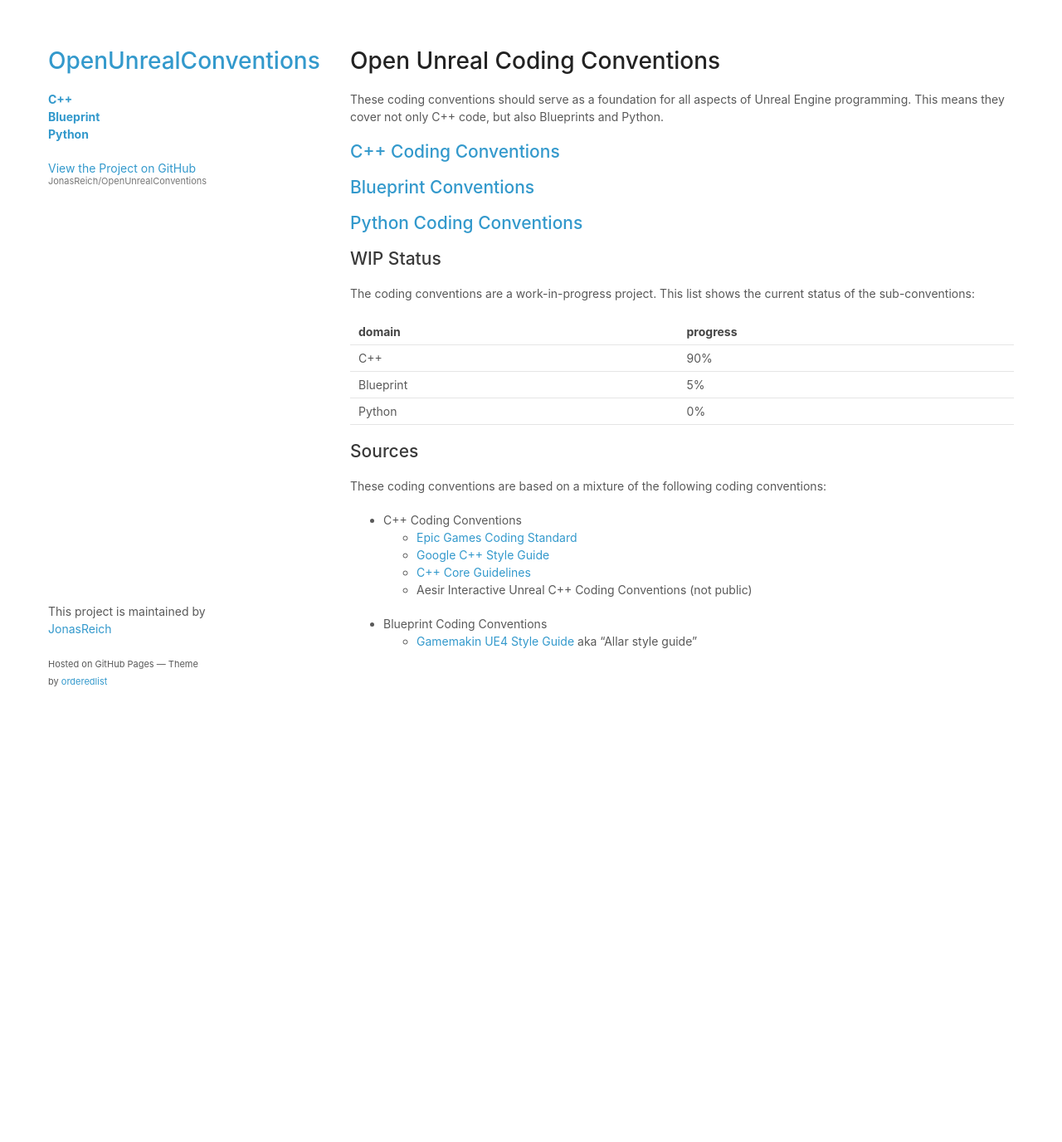
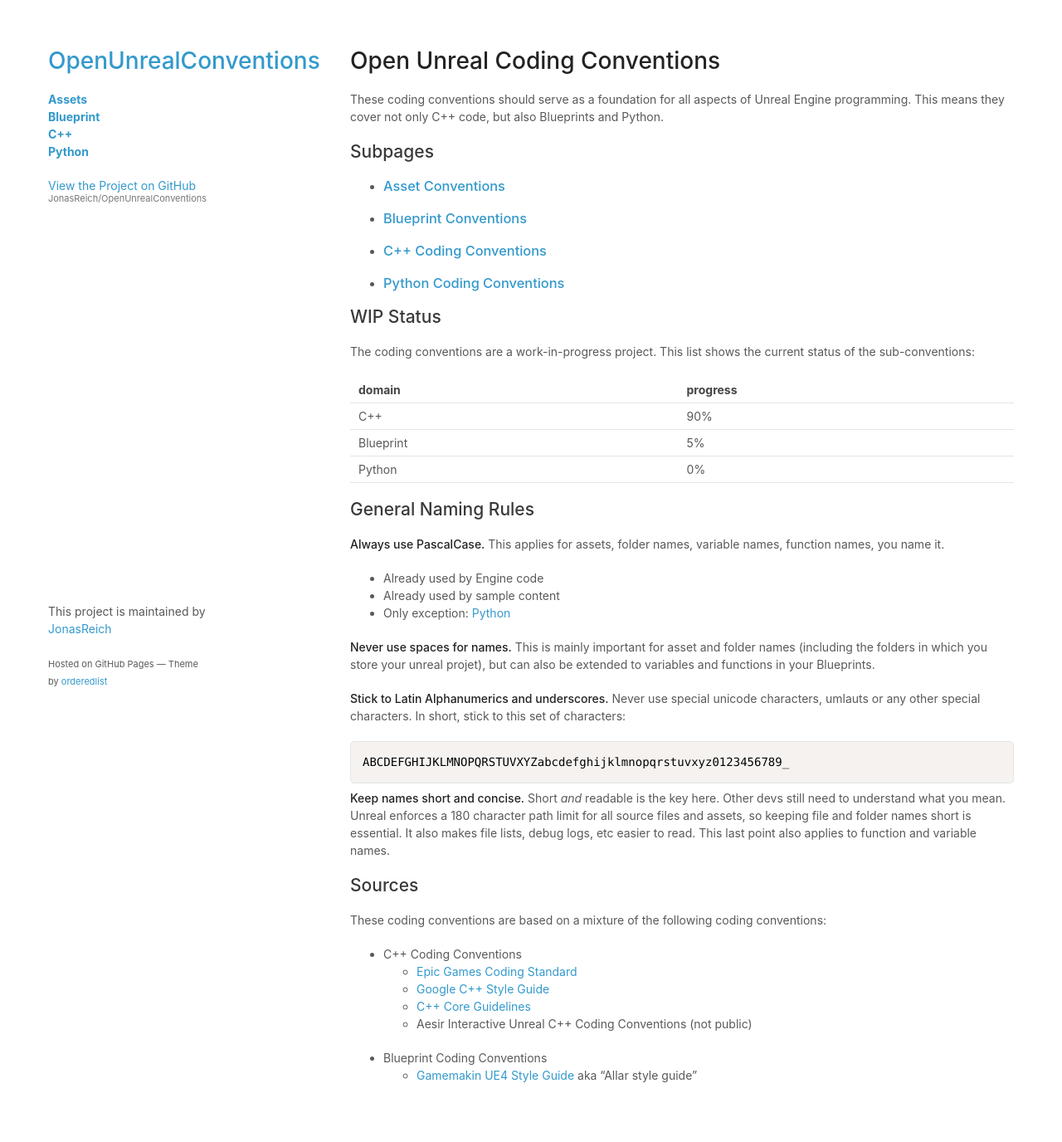
Before and after one commit to JonasReich/OpenUnrealConventions, a Jekyll site: the page built from README.md, in a window 1280 px wide. Shown: the whole page at 83% size. Built offline with Jekyll 4.4.1, drawn with Linux system fonts in a browser that asks for light colours; our own code applies the rules of GitHub Pages for plain Markdown files; a script that is not in the unit is left out; the repository's description, which GitHub fills in, is left out; before the commit the page ends 900 px from its top, so only the background shows below that.

Commit message:
Split Blueprint conventions into Blueprint and Assets

````diff
--- a/README.md
+++ b/README.md
@@ -2,9 +2,11 @@
 
 These coding conventions should serve as a foundation for all aspects of Unreal Engine programming. This means they cover not only C++ code, but also Blueprints and Python.
 
-## [C++ Coding Conventions](./C++/README.md)
-## [Blueprint Conventions](./Blueprint/README.md)
-## [Python Coding Conventions](./Python/README.md)
+## Subpages
+- ### [Asset Conventions](./UnrealAssets/README.md)
+- ### [Blueprint Conventions](./Blueprint/README.md)
+- ### [C++ Coding Conventions](./C++/README.md)
+- ### [Python Coding Conventions](./Python/README.md)
 
 ## WIP Status
 
@@ -16,6 +18,24 @@ The coding conventions are a work-in-progress project. This list shows the curre
 | Blueprint | 5%       |
 | Python    | 0%       |
 
+## General Naming Rules
+
+**Always use PascalCase.** This applies for assets, folder names, variable names, function names, you name it.
+
+- Already used by Engine code
+- Already used by sample content
+- Only exception: [Python](Python/Naming.md)
+
+**Never use spaces for names.** This is mainly important for asset and folder names (including the folders in which you store your unreal projet), but can also be extended to variables and functions in your Blueprints.
+
+**Stick to Latin Alphanumerics and underscores.** Never use special unicode characters, umlauts or any other special characters. In short, stick to this set of characters:
+
+```
+ABCDEFGHIJKLMNOPQRSTUVXYZabcdefghijklmnopqrstuvxyz0123456789_
+```
+
+**Keep names short and concise.** Short _and_ readable is the key here. Other devs still need to understand what you mean. Unreal enforces a 180 character path limit for all source files and assets, so keeping file and folder names short is essential. It also makes file lists, debug logs, etc easier to read. This last point also applies to function and variable names.
+
 ## Sources
 
 These coding conventions are based on a mixture of the following coding conventions:
--- a/_layouts/default.html
+++ b/_layouts/default.html
@@ -27,8 +27,9 @@
         <p>{{ site.description | default: site.github.project_tagline }}</p>
 
         <p>
+            <a href="{{ "/" | absolute_url }}/Assets"><b>Assets</b></a><br>
+            <a href="{{ "/" | absolute_url }}/Blueprint"><b>Blueprint</b></a><br>
             <a href="{{ "/" | absolute_url }}/C++"><b>C++</b></a><br>
-            <a href="{{ "/" | absolute_url }}/Blueprint"><b>Blueprint</b></a><br>
             <a href="{{ "/" | absolute_url }}/Python"><b>Python</b></a><br>
         </p>
 
````
Also changed, not shown: Blueprint/README.md (+1 -1 lines), UnrealAssets/FolderHierarchy.md (added, +41 -0 lines), UnrealAssets/Naming.md (renamed from Blueprint/AssetNaming.md, +1 -1 lines), UnrealAssets/README.md (added, +7 -0 lines).
